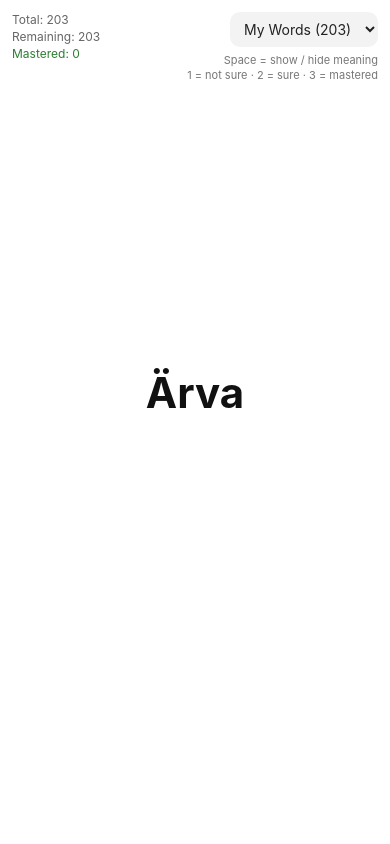
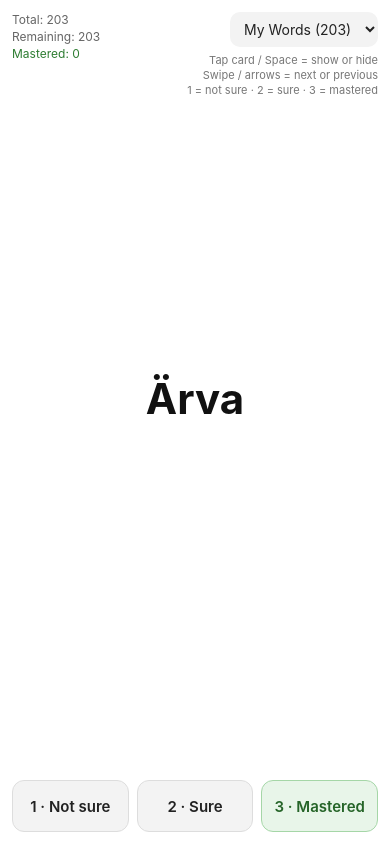
Before and after one commit to Hans7331/hans7331.github.io, a plain HTML site: page projects/sweden-prep/swedish_words_flashcards_3000.html in a window 390 px wide. Drawn offline with Linux system fonts and the light colour scheme; no server answers.

Commit message:
Add mobile flashcard rating buttons and preserve swipe navigation

```diff
--- a/projects/sweden-prep/swedish_words_flashcards_3000.html
+++ b/projects/sweden-prep/swedish_words_flashcards_3000.html
@@ -21,6 +21,9 @@
   body {
     display: grid;
     place-items: center;
+    box-sizing: border-box;
+    padding: calc(108px + env(safe-area-inset-top)) 0 calc(96px + env(safe-area-inset-bottom));
+    height: 100dvh;
   }
 
   #topbar {
@@ -78,7 +81,9 @@
 
   #card {
     width: min(90vw, 760px);
-    min-height: 52vh;
+    min-height: 0;
+    max-height: 100%;
+    overflow-y: auto;
     display: flex;
     flex-direction: column;
     align-items: center;
@@ -119,6 +124,57 @@
     opacity: 0.72;
   }
 
+  #ratings {
+    position: fixed;
+    bottom: max(12px, env(safe-area-inset-bottom));
+    left: max(12px, env(safe-area-inset-left));
+    right: max(12px, env(safe-area-inset-right));
+    z-index: 10;
+    display: flex;
+    justify-content: center;
+    gap: 8px;
+  }
+
+  #ratings button {
+    flex: 1;
+    max-width: 180px;
+    min-height: 52px;
+    padding: 12px 8px;
+    border: 1px solid #ddd;
+    border-radius: 12px;
+    background: #f3f3f3;
+    color: #222;
+    font: inherit;
+    font-size: 15px;
+    font-weight: 600;
+    cursor: pointer;
+    touch-action: manipulation;
+  }
+
+  #ratings button:last-child {
+    background: #e8f5e9;
+    border-color: #a5d6a7;
+    color: #256428;
+  }
+
+  #ratings button:disabled {
+    opacity: 0.45;
+    cursor: default;
+  }
+
+  #ratings button:focus-visible {
+    outline: 3px solid #1565c0;
+    outline-offset: 3px;
+  }
+
+  @media (max-height: 500px) {
+    body { padding-top: calc(86px + env(safe-area-inset-top)); }
+    #hint { display: none; }
+    #word { font-size: 36px; }
+    #meaning { margin-top: 12px; font-size: 24px; }
+    #card { padding: 12px; }
+  }
+
   #done {
     display: none;
     text-align: center;
@@ -142,7 +198,8 @@
         <option value="core">A1–B1 core</option>
       </select>
       <div id="hint">
-        Space = show / hide meaning<br>
+        Tap card / Space = show or hide<br>
+        Swipe / arrows = next or previous<br>
         1 = not sure · 2 = sure · 3 = mastered
       </div>
     </div>
@@ -153,6 +210,12 @@
     <div id="meaning"></div>
     <div id="done">All mastered ✓</div>
   </main>
+
+  <nav id="ratings" aria-label="Rate this word">
+    <button type="button" data-rating="1">1 · Not sure</button>
+    <button type="button" data-rating="2">2 · Sure</button>
+    <button type="button" data-rating="3">3 · Mastered</button>
+  </nav>
 
 <script>
 /*
@@ -191,6 +254,18 @@ const meaning = document.getElementById("meaning");
 const done = document.getElementById("done");
 const card = document.getElementById("card");
 const status = document.getElementById("status");
+const ratingButtons = document.querySelectorAll("#ratings button");
+
+function updateRatingButtons(disabled = !currentItem()) {
+  ratingButtons.forEach(button => { button.disabled = disabled; });
+}
+
+ratingButtons.forEach(button => {
+  button.addEventListener("click", () => {
+    rateCurrent(Number(button.dataset.rating));
+    button.blur();
+  });
+});
 
 function loadProgress() {
   try {
@@ -289,6 +364,7 @@ function currentItem() {
 
 function render() {
   updateStatus();
+  updateRatingButtons();
 
   const item = currentItem();
 
@@ -580,6 +656,7 @@ async function loadCoreDeck() {
       }
     } catch (_) {}
 
+    updateRatingButtons(true);
     word.textContent = "Loading…";
     meaning.textContent = "";
     done.classList.remove("show");
@@ -622,6 +699,8 @@ selector.addEventListener("change", async () => {
     }
   } catch (err) {
     currentDeck = "core";
+    order = [];
+    updateRatingButtons(true);
     word.textContent = "Couldn’t load";
     meaning.textContent = "Open this page with an internet connection and try again.";
     meaning.classList.add("show");
@@ -655,12 +734,19 @@ card.addEventListener("touchend", e => {
   const dy = t.clientY - startY;
 
   if (Math.abs(dx) > 50 && Math.abs(dx) > Math.abs(dy)) {
+    // Cancel the synthetic tap after a swipe so the new answer stays hidden.
+    e.preventDefault();
     dx < 0 ? next() : prev();
   }
 
   startX = null;
   startY = null;
-}, { passive: true });
+}, { passive: false });
+
+card.addEventListener("touchcancel", () => {
+  startX = null;
+  startY = null;
+});
 
 let mouseDownX = null;
 let dragged = false;
```
